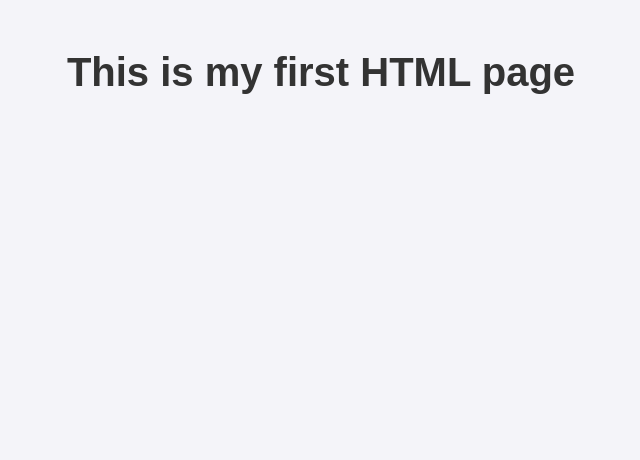
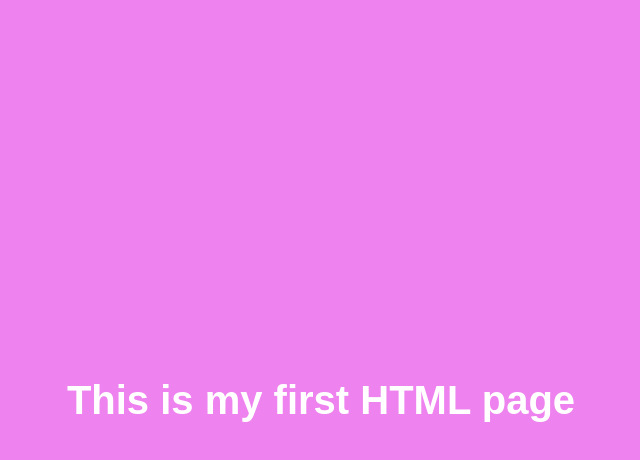
Before and after one commit to sangramdobhal/htmlpage, a plain HTML site: page index.html in a window 1280 px wide. Shown: the whole page, without its empty margins (319-959 px from the left). Drawn offline with Linux system fonts and the light colour scheme.

Commit message:
page design colour changes v1

```diff
--- a/style.css
+++ b/style.css
@@ -1,14 +1,15 @@
 /* style.css */
 body {
+  margin: 0;
+  height: 100vh; /* full viewport height */
+  display: flex;
+  justify-content: center; /* horizontal center */
+  align-items: center;     /* vertical center */
+  background-color: violet;
   font-family: Arial, sans-serif;
-  background-color: #f4f4f9;
-  margin: 0;
-  padding: 0;
-  text-align: center;
 }
 
 h1 {
-  color: #333;
-  margin-top: 50px;
+  color: white;
   font-size: 2.5rem;
 }
```
